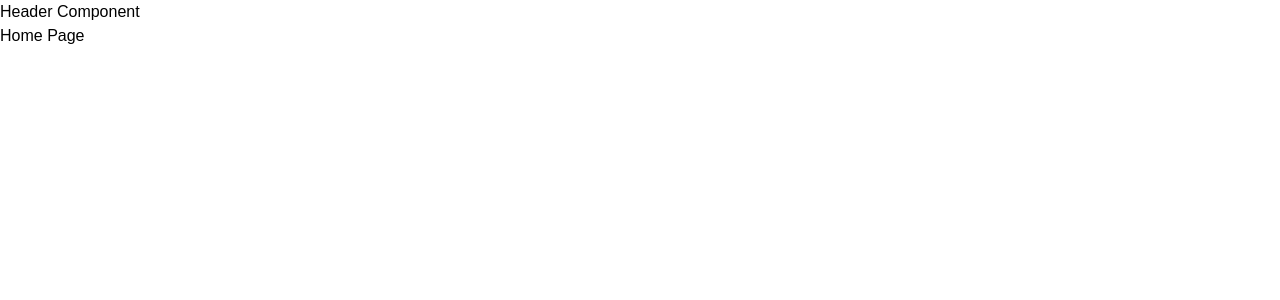
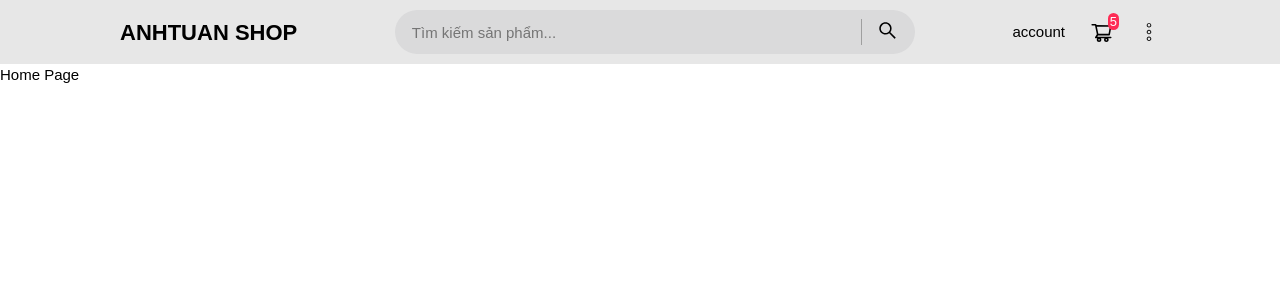
Before and after one commit to tuanpa2k2/MERN_Website, a React (Create React App) app in the folder front-end/: page / in a window 1280 px wide. Shown: the top 300 px of the page. Built offline with nearby package versions, Linux system fonts and the light colour scheme.

Commit message:
#3: UI phần header component.

```diff
--- a/front-end/package.json
+++ b/front-end/package.json
@@ -10,9 +10,11 @@
     "antd": "^5.7.3",
     "react": "^18.2.0",
     "react-dom": "^18.2.0",
+    "react-icons": "^4.10.1",
     "react-redux": "^8.1.1",
     "react-router-dom": "^6.14.2",
     "react-scripts": "5.0.1",
+    "sass": "^1.64.1",
     "web-vitals": "^2.1.4"
   },
   "scripts": {
--- a/front-end/src/components/GlobalStyle/GlobalbalStyle.css
+++ b/front-end/src/components/GlobalStyle/GlobalbalStyle.css
@@ -6,6 +6,10 @@
   --text-color: #333;
 
   --font-family: "ProximaNova", sans-serif;
+
+  --background: #cbcaca;
+  --background-header-inner: #e7e7e7;
+  --background-click: #c0c0c0;
 }
 
 * {
@@ -20,7 +24,7 @@ html {
 
 body {
   font-family: var(--font-family);
-  font-size: 1.6rem;
+  font-size: 1.5rem;
   line-height: 1.5;
   text-rendering: optimizespeed;
   overflow-y: overlay;
--- a/front-end/src/components/HeaderComp/HeaderComponent.jsx
+++ b/front-end/src/components/HeaderComp/HeaderComponent.jsx
@@ -1,7 +1,35 @@
 import React from "react";
+import { AiOutlineSearch, AiOutlineShoppingCart } from "react-icons/ai";
+import { CiMenuKebab } from "react-icons/ci";
+
+import "./HeaderComponent.scss";
 
 const HeaderComponent = () => {
-  return <div>Header Component</div>;
+  return (
+    <div>
+      <header className="wrapper">
+        <div className="inner">
+          <div className="left">anhtuan shop</div>
+          <div className="center">
+            <input placeholder="Tìm kiếm sản phẩm..." spellCheck={false} />
+            <button className="btn-search">
+              <AiOutlineSearch />
+            </button>
+          </div>
+          <div className="right">
+            <span className="text-account">account</span>
+            <div className="cart-icon">
+              <AiOutlineShoppingCart />
+              <span>5</span>
+            </div>
+            <span className="btn-more">
+              <CiMenuKebab />
+            </span>
+          </div>
+        </div>
+      </header>
+    </div>
+  );
 };
 
 export default HeaderComponent;
--- /dev/null
+++ b/front-end/src/components/HeaderComp/HeaderComponent.scss
@@ -0,0 +1,134 @@
+.wrapper {
+  width: 100%;
+  height: 64px;
+  background-color: var(--background-header-inner);
+
+  .inner {
+    margin: 0 120px;
+    height: 100%;
+    background-color: var(--background-header-inner);
+    display: flex;
+    justify-content: space-between;
+    align-items: center;
+
+    .left {
+      text-transform: uppercase;
+      font-size: 2.2rem;
+      font-weight: 600;
+
+      &:hover {
+        cursor: pointer;
+        color: red;
+      }
+    }
+    .center {
+      position: relative;
+      display: flex;
+      align-items: center;
+      width: 520px;
+      height: 44px;
+      padding-left: 16px;
+      border: 1.5px solid transparent;
+      border-radius: 92px;
+      background-color: rgba(22, 24, 35, 0.06);
+
+      input {
+        flex: 1;
+        color: var(--text-color);
+        font-size: 1.5rem;
+        height: 100%;
+        background-color: transparent;
+        padding-right: 10px;
+      }
+
+      .btn-search {
+        width: 52px;
+        height: 100%;
+        border-top-right-radius: 92px;
+        border-bottom-right-radius: 92px;
+        background-color: transparent;
+
+        svg {
+          // display: flex;
+          // position: relative;
+          font-size: 21px;
+        }
+
+        &:hover {
+          background-color: var(--background);
+          cursor: pointer;
+        }
+
+        // css khi click vào sẽ có màu
+        &:active {
+          background-color: var(--background-click);
+        }
+      }
+
+      // css phần gạch dọc bên cạnh ô tìm kiếm
+      &::after {
+        content: "";
+        position: absolute;
+        right: 52px;
+        width: 1px;
+        height: 26px;
+        background-color: rgb(159, 159, 159);
+      }
+
+      // css border khi focus vào thẻ input
+      &:focus-within {
+        border-color: rgba(22, 24, 35, 0.2);
+      }
+    }
+    .right {
+      display: flex;
+      align-items: center;
+      gap: 25px;
+
+      svg {
+        font-size: 22px;
+
+        &:hover {
+          cursor: pointer;
+          color: var(--primary);
+        }
+      }
+
+      .text-account {
+        &:hover {
+          cursor: pointer;
+          color: var(--primary);
+        }
+      }
+
+      .cart-icon {
+        position: relative;
+        display: flex;
+        font-size: 18px;
+        cursor: pointer;
+
+        svg {
+          font-size: 23px;
+        }
+
+        span {
+          position: absolute;
+          text-align: center;
+          background-color: var(--primary);
+          color: var(--white);
+          font-size: 13px;
+          padding: 2px;
+          top: -8px;
+          right: -6px;
+          line-height: 1;
+          border-radius: 6px;
+        }
+      }
+
+      .btn-more {
+        position: relative;
+        display: flex;
+      }
+    }
+  }
+}
```
Also changed, not shown: 1 other file (tests, documents, lock files or other folders).
